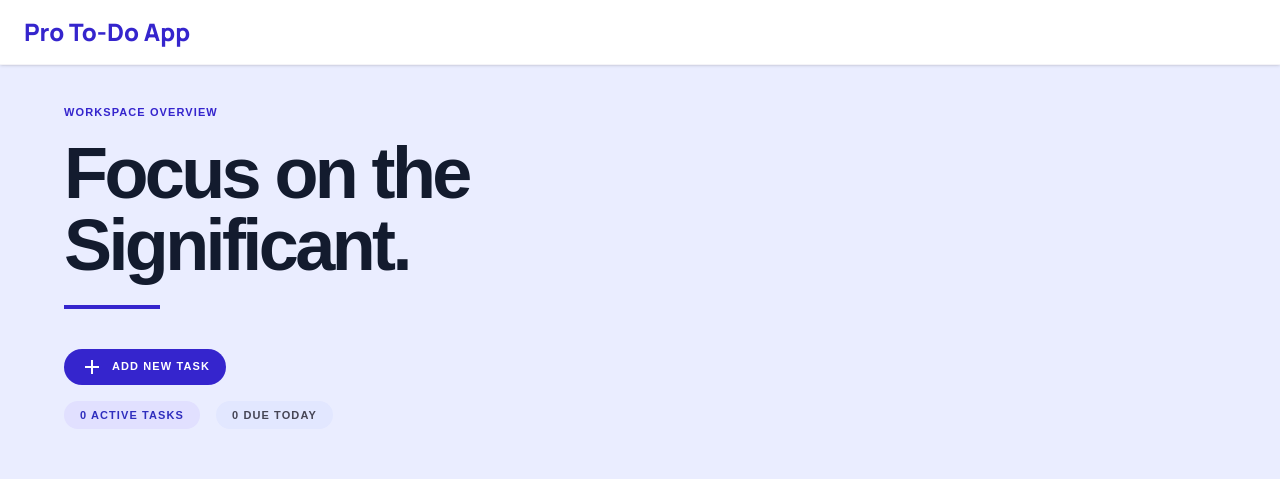
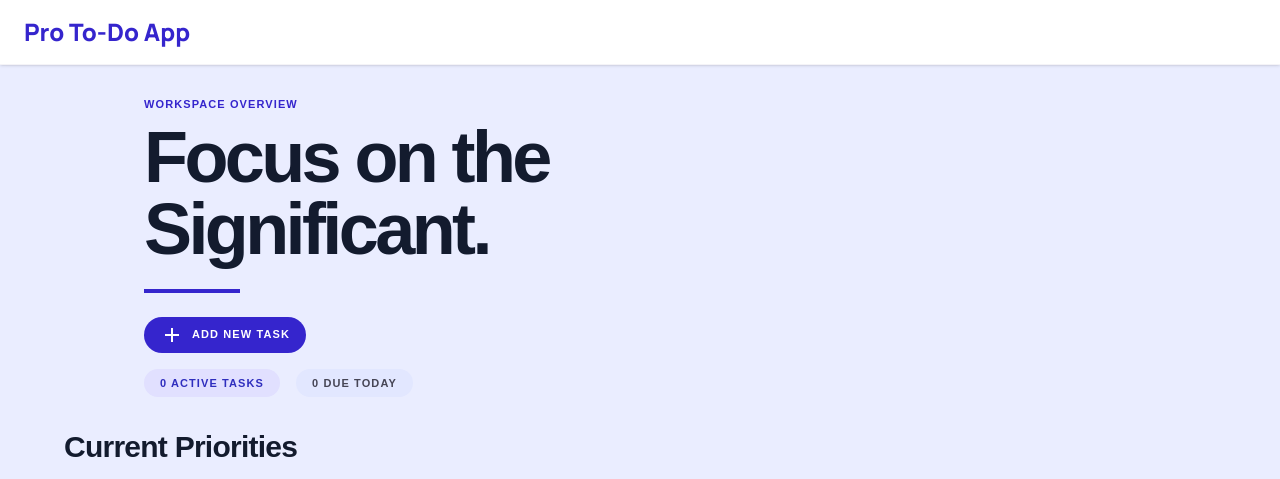
Before and after one commit to AbdullahWajid-sudo/TO-DO-APP, a Next.js app: page / in a window 1280 px wide. Shown: the top 479 px of the page. Built offline with nearby package versions, Linux system fonts and the light colour scheme; no server answers; the database is empty.

Commit message:
margin settings

```diff
--- a/app/page.js
+++ b/app/page.js
@@ -200,7 +200,7 @@ export default function Page() {
 
   return (
     <>
-      <main className="flex-1 px-8 md:px-16 pt-10 pb-20 bg-surface-container text-on-surface mt-16">
+      <main className="flex-1 px-8 md:px-16 pt-8 pb-20 bg-surface-container text-on-surface mt-16">
         {loading && (
           <div className="absolute inset-0 z-[100] flex flex-col items-center justify-center bg-white/60 backdrop-blur-sm rounded-2xl">
             {/* High-visibility Spinner */}
@@ -215,15 +215,15 @@ export default function Page() {
             </p>
           </div>
         )}
-        <header className="mb-20">
-          <p className="font-manrope uppercase tracking-widest text-[0.6875rem] font-bold text-primary mb-4">
+        <header className="mb-8 px-6 md:ml-20 md:px-0">
+          <p className="font-manrope uppercase tracking-widest text-[0.6875rem] font-bold text-primary mb-2">
             WORKSPACE OVERVIEW
           </p>
           <h1 className="text-6xl md:text-7xl font-extrabold text-on-surface tracking-tighter mb-6 leading-none">
             Focus on the <br />
             Significant.
           </h1>
-          <div className="h-1 w-24 bg-primary mb-10"></div>
+          <div className="h-1 w-24 bg-primary mb-6"></div>
           <div className="flex flex-wrap gap-4 items-center">
             <button
               onClick={openAddModal}
@@ -244,7 +244,7 @@ export default function Page() {
         </header>
 
         <section className="max-w-6xl mx-auto">
-          <div className="flex justify-between items-end mb-10">
+          <div className="flex justify-between items-end mb-4">
             <h2 className="font-manrope text-3xl font-extrabold tracking-tight">
               Current Priorities
             </h2>
```
